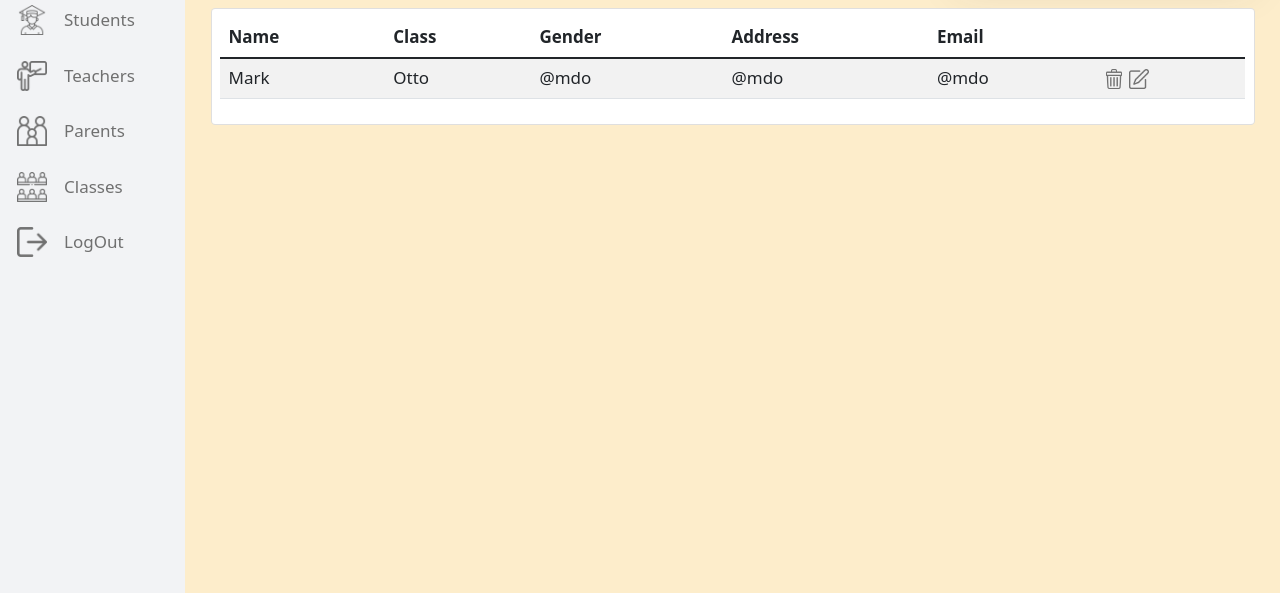
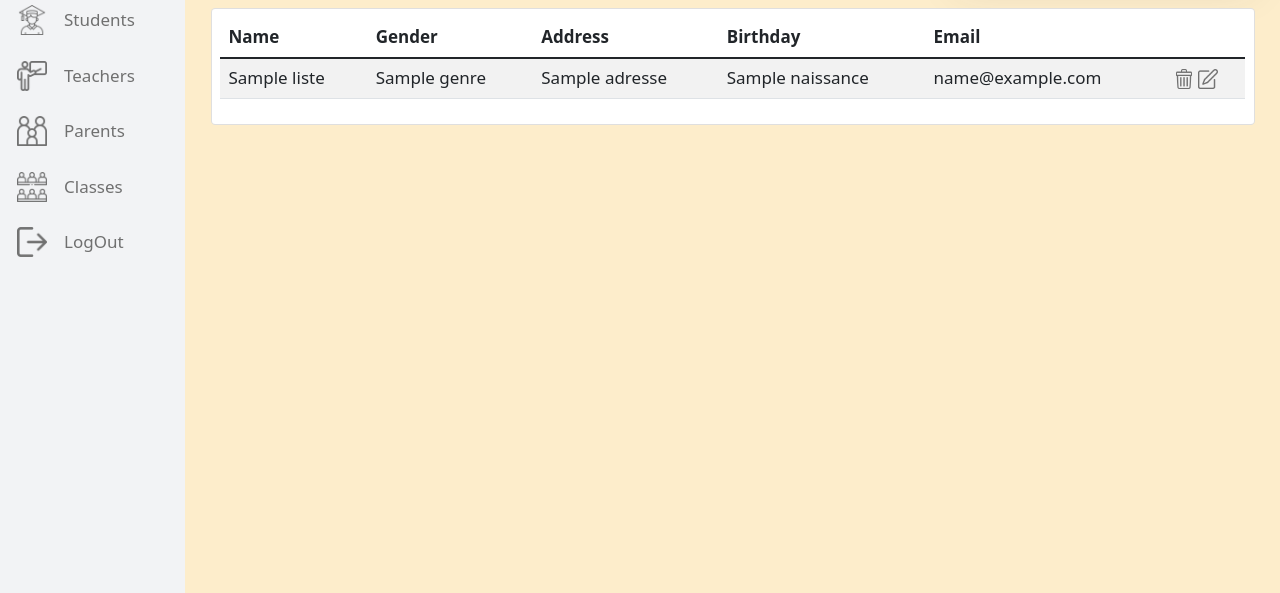
Before and after one commit to Hasnaoui-Said/Application-de-gestion-d--cole, a PHP site: template views/liste_student.php in a window 1280 px wide. Shown: the part 207-800 px from the top of the page. Run offline with PHP 8.4, Linux system fonts and the light colour scheme; the visitor is signed in with stand-in values (Sample User, id 1); the template is opened without the code that fills it: most values are stand-ins (such as "Sample title", 1, 10 or a date in 2020); some libraries are stand-ins or nearby versions.

Commit message:
add student

```diff
--- /dev/null
+++ b/models/Parents.php
@@ -0,0 +1,6 @@
+<?php
+class Parents extends Model{
+    public function getParents(){
+        return $this->getAll("tuteur");
+    }
+}
--- a/views/liste_student.php
+++ b/views/liste_student.php
@@ -59,19 +59,20 @@
                     <thead>
                         <tr class="rounded">
                             <th scope="col">Name</th>
-                            <th scope="col">Class</th>
                             <th scope="col">Gender</th>
                             <th scope="col">Address</th>
+                            <th scope="col">Birthday</th>
                             <th scope="col">Email</th>
                         </tr>
                     </thead>
                     <tbody>
-                        <tr class="">
-                            <td>Mark</td>
-                            <td>Otto</td>
-                            <td>@mdo</td>
-                            <td>@mdo</td>
-                            <td>@mdo</td>
+                        <?php foreach ($liste as $key => $value) {?>
+                        <tr>
+                            <td><?php echo $value->nom; ?></td>
+                            <td><?php echo $value->genre; ?></td>
+                            <td><?php echo $value->adresse; ?></td>
+                            <td><?php echo $value->naissance; ?></td>
+                            <td><?php echo $value->email; ?></td>
                             <td>
                                 <a href=""><img style="max-width: 20px;" src="./app/image/trash.png"></a>
                                 <a href="">
@@ -79,6 +80,7 @@
                                 </a>
                             </td>
                         </tr>
+                        <?php } ?>
                     </tbody>
                 </table>
             </div>
@@ -87,15 +89,44 @@
             <div class="modal-dialog">
                 <div class="modal-content">
                 <div class="modal-header">
-                    <h5 class="modal-title" id="staticBackdropLabel">Modal title</h5>
+                    <h5 class="modal-title" id="staticBackdropLabel">Add New Student</h5>
                     <button type="button" class="btn-close" data-bs-dismiss="modal" aria-label="Close"></button>
                 </div>
                 <div class="modal-body">
-                    ...
-                </div>
-                <div class="modal-footer">
-                    <button type="button" class="btn btn-secondary" data-bs-dismiss="modal">Close</button>
-                    <button type="button" class="btn btn-primary">Understood</button>
+                    <form action="<?php echo URL."student"; ?>" method="POST">
+                    <div class="mb-3">
+                        <label for="fullname" class="form-label">Fullname</label>
+                        <input type="text" class="form-control" id="fullname" name="fullname">
+                    </div>
+                    <div class="mb-3">
+                        <label for="gender" class="form-label">Gender</label>
+                        <select id="gender" class="form-control form-control-lg" name="gender">
+                            <option value="homme">homme</option>
+                            <option value="femme">femme</option>
+                        </select>
+                    </div>
+                    <div class="mb-3">
+                        <label for="adresse" class="form-label">Adresse</label>
+                        <input type="text" class="form-control" id="adresse" name="adresse">
+                    </div>
+                    <div class="mb-3">
+                        <label for="naissance" class="form-label">Birthday</label>
+                        <input type="date" class="form-control" id="naissance" name="naissance">
+                    </div>
+                    <div class="mb-3">
+                        <label for="email" class="form-label">Email</label>
+                        <input type="text" class="form-control" id="email" name="email">
+                    </div>
+                    <div class="mb-3">
+                        <label for="parent" class="form-label">Parent</label>
+                        <select id="parent" class="form-control form-control-lg" name="parent">
+                            <?php foreach ($parents as $key => $value){?>
+                            <option value="<?php echo $value->matricule; ?>"><?php echo $value->nom; ?></option>
+                            <?php } ?>
+                        </select>
+                    </div>
+                    <button type="submit" class="btn btn-primary">Add</button>
+                    </form>
                 </div>
                 </div>
             </div>
```
Also changed, not shown: controllers/ControllerStudent.php (+7 -16 lines).
